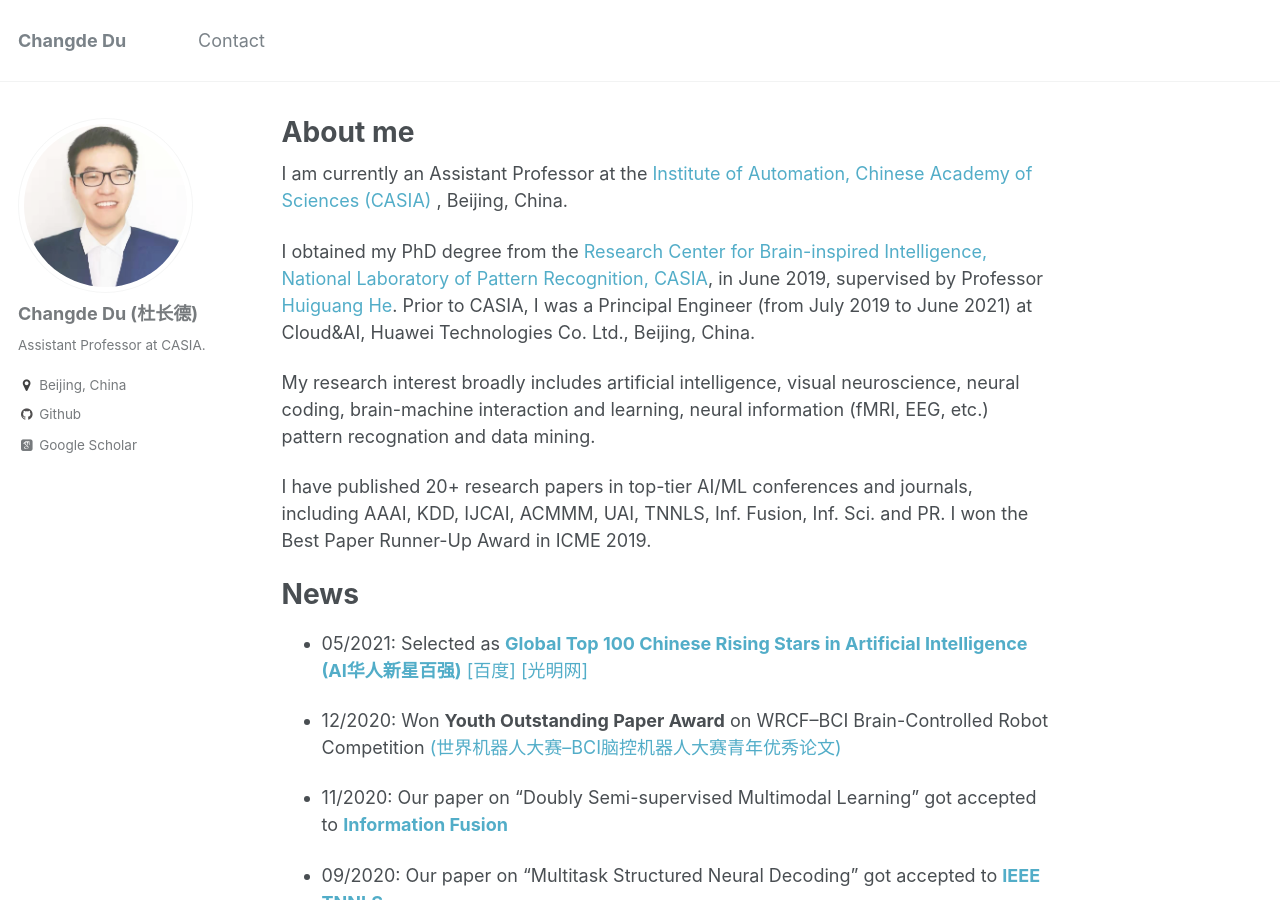
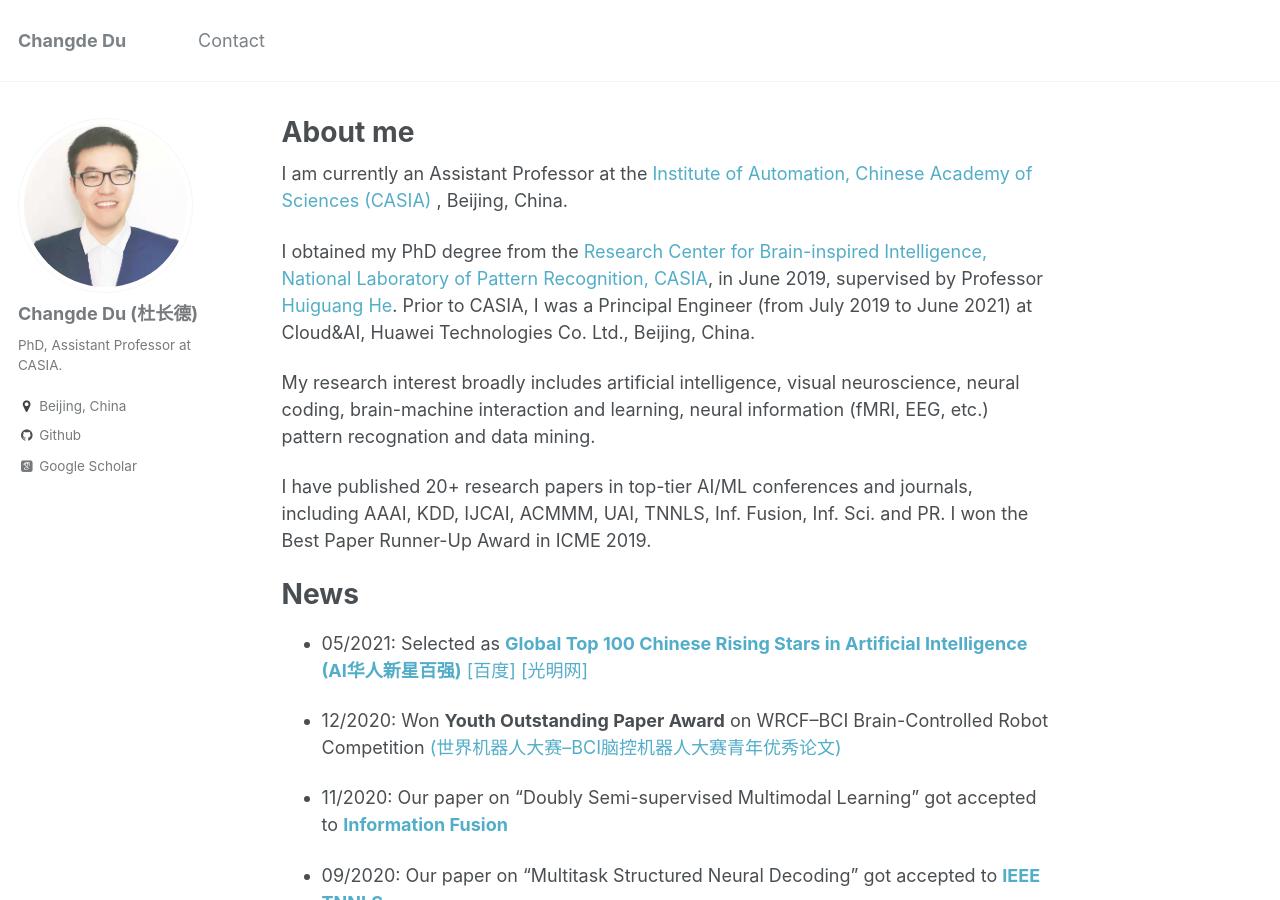
Before and after one commit to ChangdeDu/changdedu.github.io, a Jekyll site: the page built from _pages/about.md, in a window 1280 px wide and 900 px high. Built offline with Jekyll 4.4.1, drawn with Linux system fonts in a browser that asks for light colours; some web fonts are replaced.

Commit message:
Update _config.yml

```diff
--- a/_config.yml
+++ b/_config.yml
@@ -81,7 +81,7 @@ analytics:
 author:
   name             : "Changde Du (杜长德)"
   avatar           : "profile.jpg"
-  bio              : "Assistant Professor at CASIA."
+  bio              : "PhD, Assistant Professor at CASIA."
   location         : "Beijing, China"
   employer         :
   googlescholar    : "https://scholar.google.com/citations?user=ef2EFsYAAAAJ&hl=zh-CN"
```
